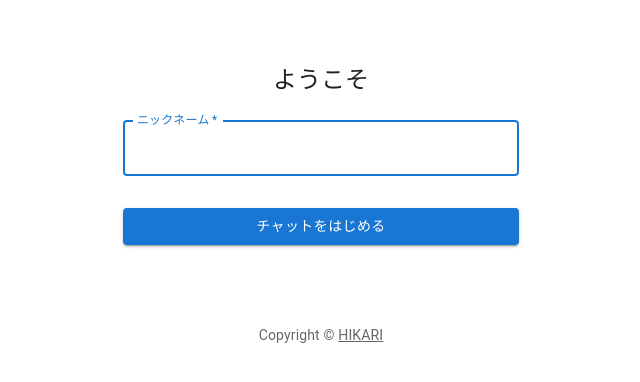
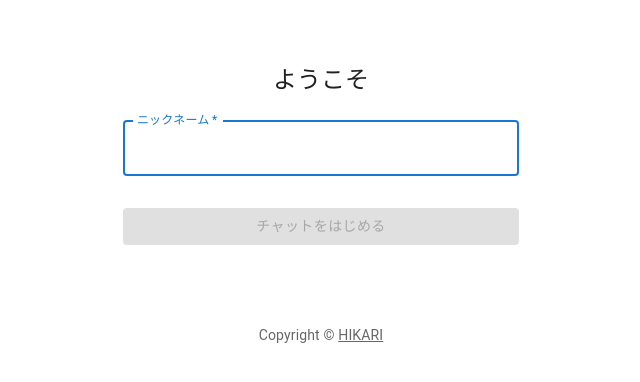
Before and after one commit to hikari0709/react-chat, a React app: page / in a window 1280 px wide. Shown: the top 382 px of the page, without its empty margins (319-959 px from the left). Built offline with nearby package versions, Linux system fonts and the light colour scheme.

Commit message:
update: button disabledの実装

```diff
--- a/src/App.jsx
+++ b/src/App.jsx
@@ -1,13 +1,16 @@
-import React from 'react';
+import React, { useState } from 'react';
 import ReactDOM from 'react-dom';
 
 import SignIn from './components/SignIn';
 
 
 const App = () => {
+  const [name, setName] = useState('');
+  console.log({ name });
+
   return (
     <>
-      <SignIn />
+      <SignIn setName={setName}/>
     </>
   );
 };
--- a/src/components/SignIn.js
+++ b/src/components/SignIn.js
@@ -1,4 +1,4 @@
-import * as React from 'react';
+import React, { useState, useEffect } from 'react';
 import Button from '@mui/material/Button';
 import CssBaseline from '@mui/material/CssBaseline';
 import TextField from '@mui/material/TextField';
@@ -21,13 +21,24 @@ function Copyright(props) {
 
 const theme = createTheme();
 
-export default function SignIn() {
+export default function SignIn({ setName }) {
+  const [disabled, setDisabled] = useState(true);
+  const [string, setString] = useState('');
+  console.log(string);
+
+  useEffect(
+    () => {
+      const disabled = string === '';
+      setDisabled(disabled);
+    },[string]
+  );
+
+
   const handleSubmit = (event) => {
     event.preventDefault();
     const data = new FormData(event.currentTarget);
     console.log({
-      email: data.get('email'),
-      password: data.get('password'),
+      name: data.get('name'),
     });
   };
 
@@ -51,16 +62,18 @@ export default function SignIn() {
               margin="normal"
               required
               fullWidth
-              id="email"
+              id="name"
               label="ニックネーム"
-              name="email"
+              name="name"
               autoFocus
+              onChange={e => { setString(e.target.value)}}
             />
             <Button
               type="submit"
               fullWidth
               variant="contained"
               sx={{ mt: 3, mb: 2 }}
+              disabled={ disabled }
             >
               チャットをはじめる
             </Button>
```
